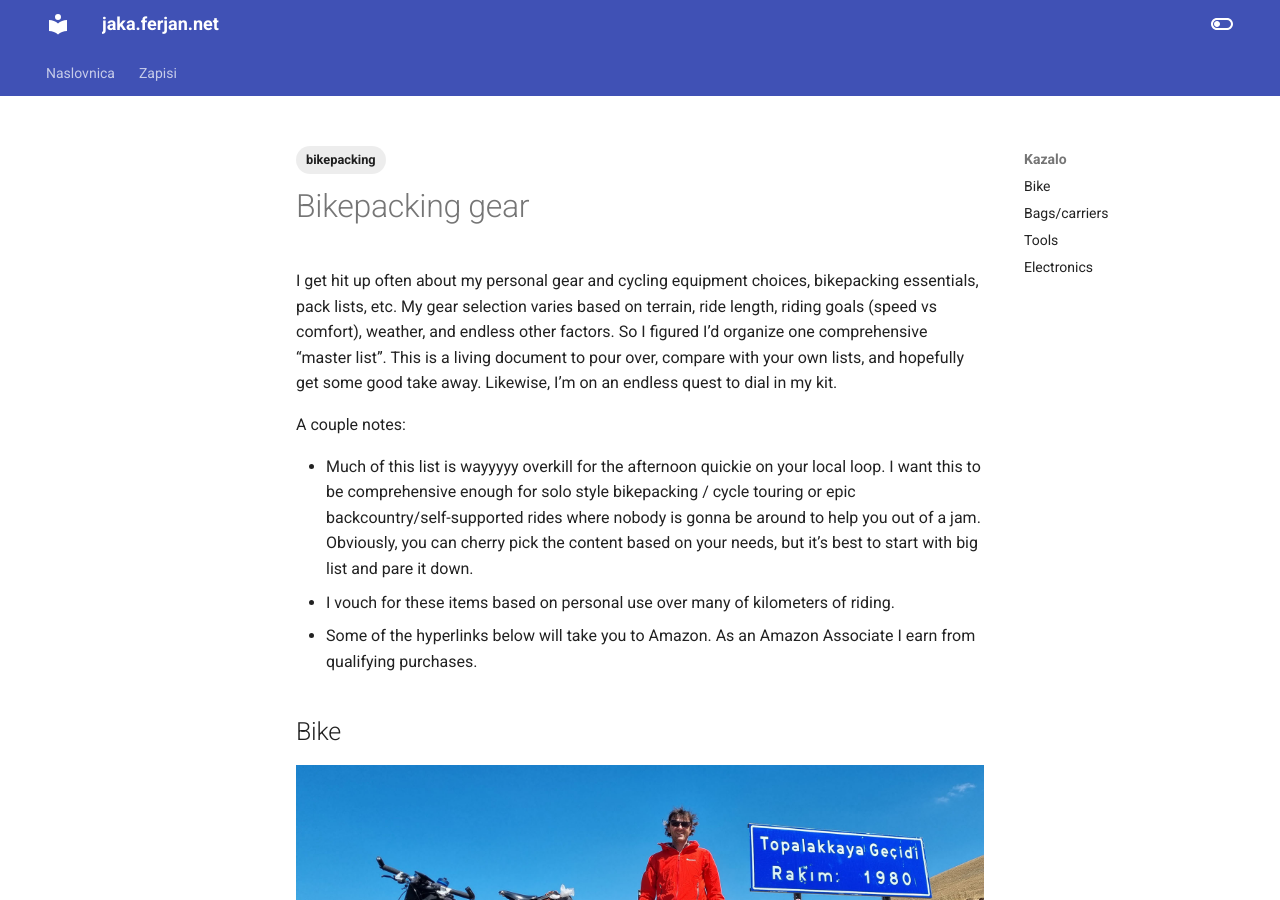
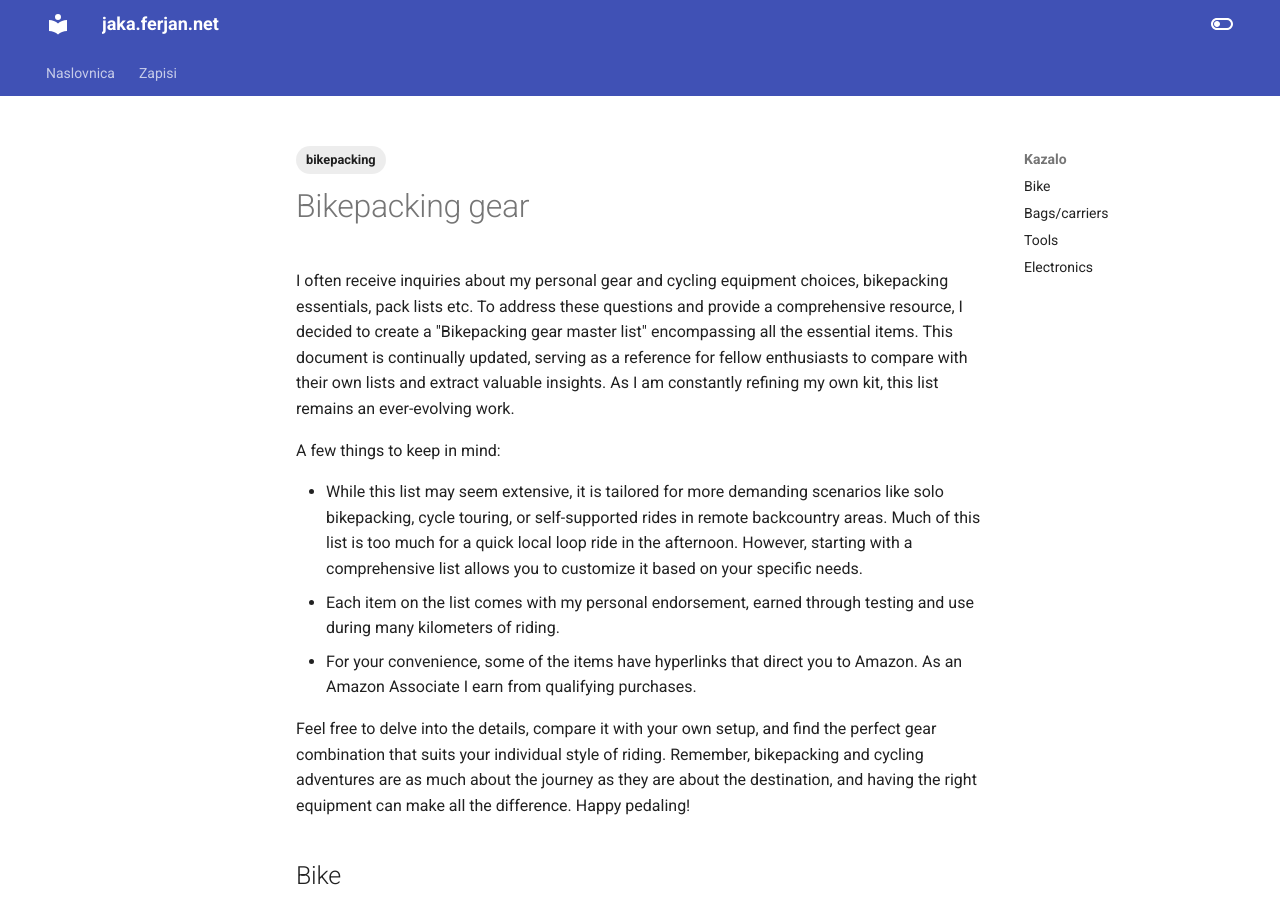
Before and after one commit to jferjan/jferjan.github.io, an MkDocs documentation site: the page built from docs/zapisi/bikepacking_gear.md, in a window 1280 px wide and 900 px high. Built offline with MkDocs 1.6.1 and Material for MkDocs 9.7.7, drawn with Linux system fonts in a browser that asks for light colours.

Commit message:
Update bikepacking_gear

```diff
--- a/docs/zapisi/bikepacking_gear.md
+++ b/docs/zapisi/bikepacking_gear.md
@@ -5,13 +5,15 @@ tags:
 
 # Bikepacking gear
 
-I get hit up often about my personal gear and cycling equipment choices, bikepacking essentials, pack lists, etc.  My gear selection varies based on terrain, ride length, riding goals (speed vs comfort), weather, and endless other factors.  So I figured I’d organize one comprehensive “master list”.  This is a living document to pour over, compare with your own lists, and hopefully get some good take away. Likewise, I’m on an endless quest to dial in my kit.
+I often receive inquiries about my personal gear and cycling equipment choices, bikepacking essentials, pack lists etc. To address these questions and provide a comprehensive resource, I decided to create a "Bikepacking gear master list" encompassing all the essential items. This document is continually updated, serving as a reference for fellow enthusiasts to compare with their own lists and extract valuable insights. As I am constantly refining my own kit, this list remains an ever-evolving work.
 
-A couple notes:
+A few things to keep in mind:
 
-- Much of this list is wayyyyy overkill for the afternoon quickie on your local loop. I want this to be comprehensive enough for solo style bikepacking / cycle touring or epic backcountry/self-supported rides where nobody is gonna be around to help you out of a jam.  Obviously, you can cherry pick the content based on your needs, but it’s best to start with big list and pare it down.
-- I vouch for these items based on personal use over many of kilometers of riding.
-- Some of the hyperlinks below will take you to Amazon. As an Amazon Associate I earn from qualifying purchases.
+- While this list may seem extensive, it is tailored for more demanding scenarios like solo bikepacking, cycle touring, or self-supported rides in remote backcountry areas. Much of this list is too much for a quick local loop ride in the afternoon. However, starting with a comprehensive list allows you to customize it based on your specific needs.
+- Each item on the list comes with my personal endorsement, earned through testing and use during many kilometers of riding.
+- For your convenience, some of the items have hyperlinks that direct you to Amazon. As an Amazon Associate I earn from qualifying purchases.
+
+Feel free to delve into the details, compare it with your own setup, and find the perfect gear combination that suits your individual style of riding. Remember, bikepacking and cycling adventures are as much about the journey as they are about the destination, and having the right equipment can make all the difference. Happy pedaling!
 
 ## Bike
 
```
